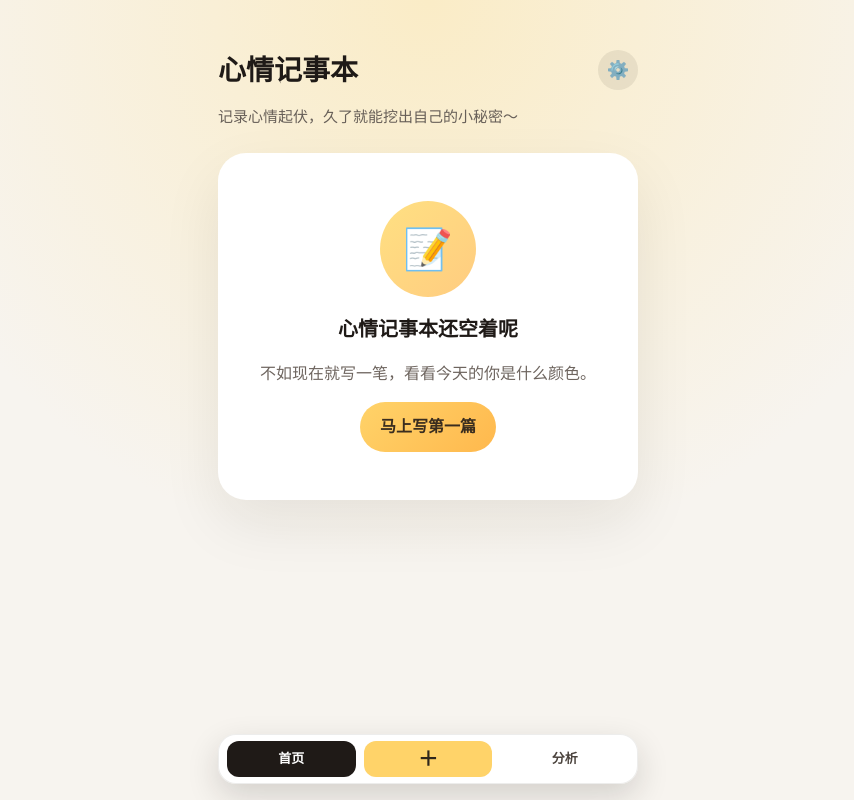
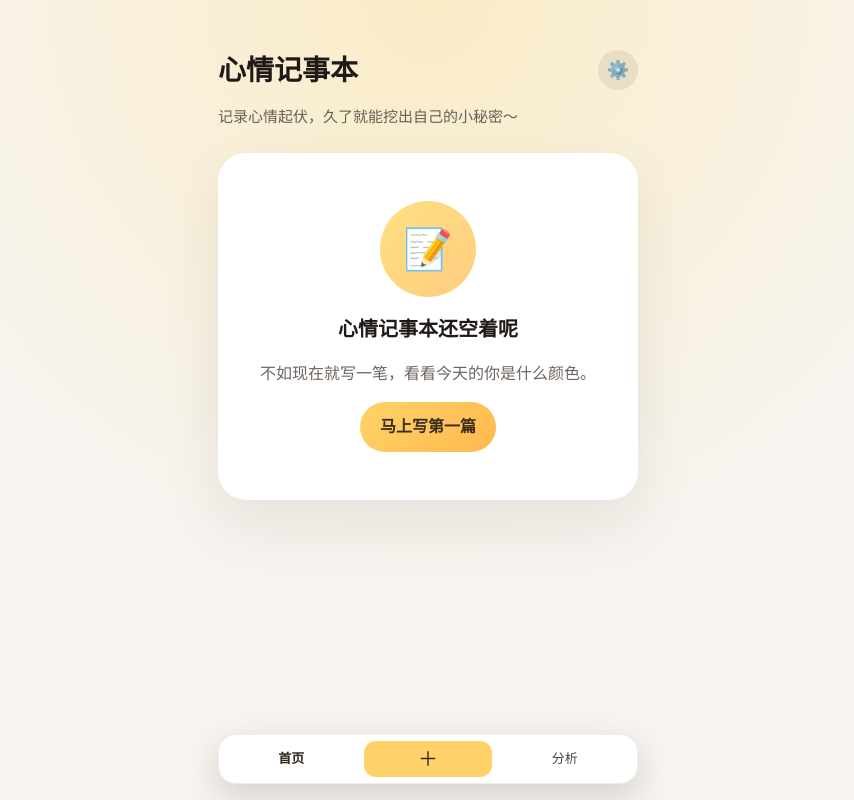
Before and after one commit to dounai-commits/emotion_diary, a Vue app: page / in a window 1280 px wide. Shown: the whole page, without its empty margins (212-1066 px from the left). Built offline with nearby package versions, Linux system fonts and the light colour scheme.

Commit message:
Adjust trend insights layout and navigation

```diff
--- a/src/router/index.js
+++ b/src/router/index.js
@@ -40,6 +40,7 @@ const routes = [
     path: '/insights',
     name: 'insights',
     component: () => import('../views/TrendInsights.vue'),
+    meta: { showBottomNav: true },
   },
   {
     path: '/settings',
--- a/src/style.css
+++ b/src/style.css
@@ -933,7 +933,7 @@ button {
   padding: 8px 12px;
   border-radius: 12px;
   font-size: 13px;
-  font-weight: 600;
+  font-weight: 500;
   color: inherit;
   transition: background 0.2s ease, color 0.2s ease;
 }
@@ -950,9 +950,21 @@ button {
   line-height: 1.2;
 }
 
-.bottom-nav-item.active {
-  background: #1f1a17;
-  color: #ffffff;
+.bottom-nav-item:not(.bottom-nav-item--primary) {
+  background: transparent;
+}
+
+.bottom-nav-item:not(.bottom-nav-item--primary) .bottom-nav-label {
+  font-weight: 500;
+}
+
+.bottom-nav-item:not(.bottom-nav-item--primary).active {
+  background: transparent;
+  color: #2f261b;
+}
+
+.bottom-nav-item:not(.bottom-nav-item--primary).active .bottom-nav-label {
+  font-weight: 700;
 }
 
 .bottom-nav-item--primary {
--- a/src/views/TrendInsights.vue
+++ b/src/views/TrendInsights.vue
@@ -13,7 +13,6 @@
         <div class="insights-card-header">
           <div>
             <h2 id="calendar-title">心情日历</h2>
-            <p class="insights-card-subtitle">切换周/月视图，追踪每天的心情波动。</p>
           </div>
           <div class="view-toggle" role="tablist" aria-label="时间粒度切换">
             <button
@@ -763,12 +762,6 @@ function goBack() {
   gap: 16px;
 }
 
-.insights-card-subtitle {
-  margin: 4px 0 0;
-  color: #8a8078;
-  font-size: 14px;
-}
-
 .view-toggle {
   background: rgba(31, 26, 23, 0.06);
   border-radius: 999px;
@@ -903,10 +896,17 @@ function goBack() {
   padding: 10px 6px;
   display: flex;
   flex-direction: column;
+  align-items: center;
   gap: 8px;
-  align-items: center;
-  justify-content: space-between;
   min-height: 64px;
+}
+
+.monthly-cell .day-number {
+  order: -1;
+}
+
+.monthly-cell .mood-stack {
+  order: 1;
 }
 
 .monthly-cell.is-outside {
@@ -994,7 +994,7 @@ function goBack() {
 
 @media (min-width: 768px) {
   .metrics-grid {
-    grid-template-columns: repeat(3, minmax(0, 1fr));
+    grid-template-columns: 1fr;
   }
 }
 </style>
```
